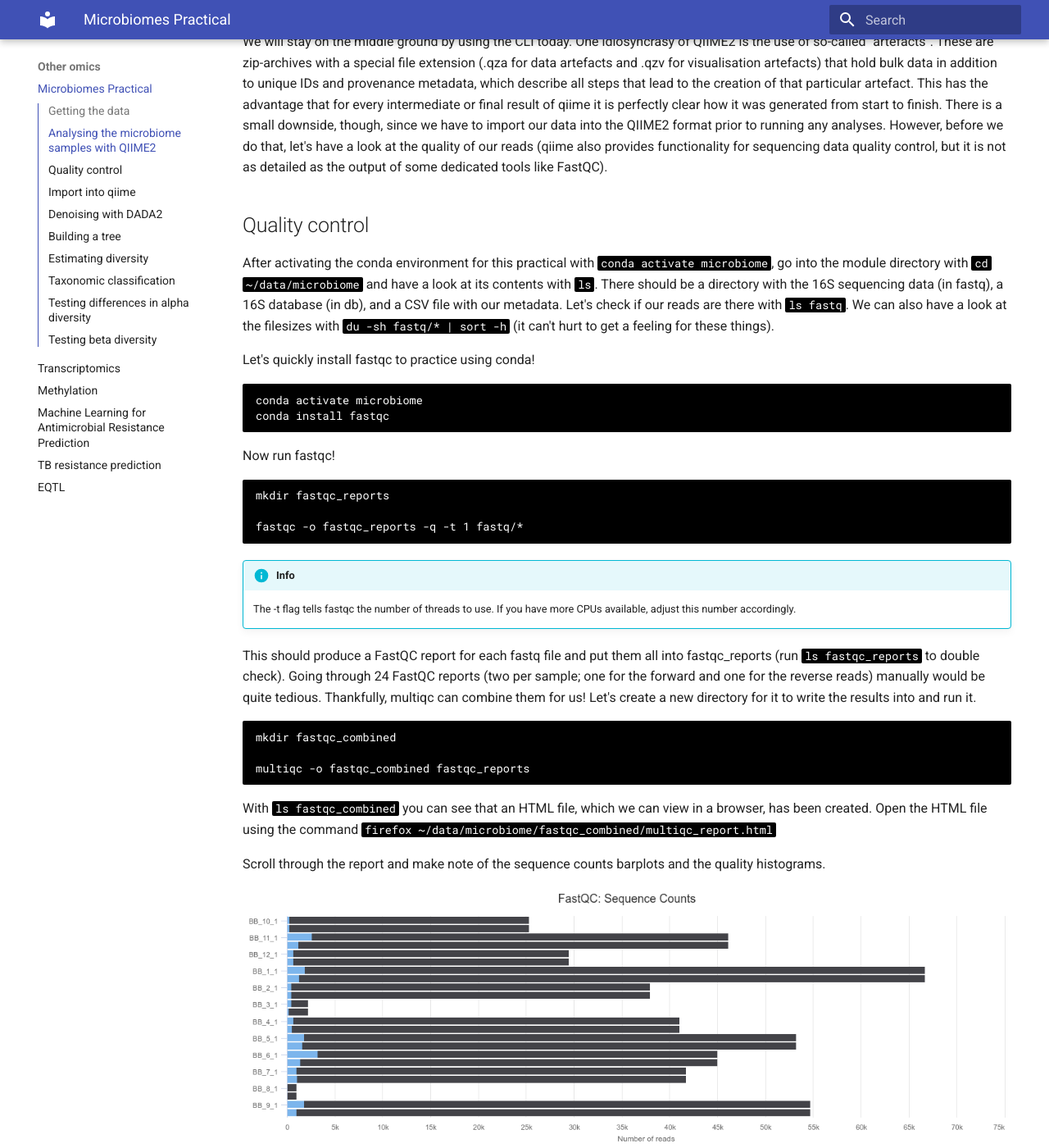
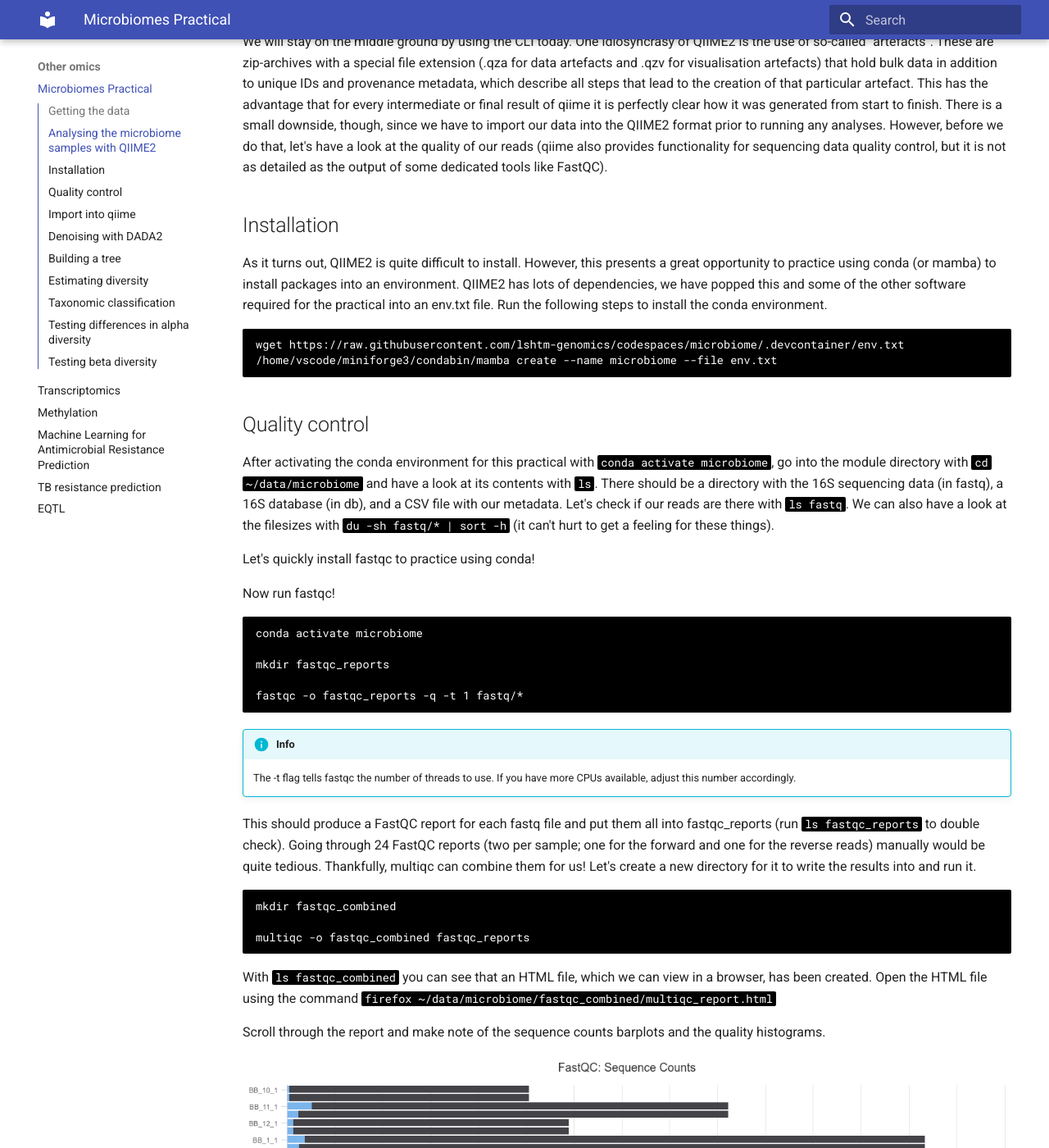
Before and after one commit to lshtm-genomics/omics-course, an MkDocs documentation site: the page built from docs/other-omics/microbiome.md, in a window 1280 px wide and 1400 px high, scrolled down 1483 px. Shown: the whole window at 82% size. Built offline with MkDocs 1.6.1 and Material for MkDocs 9.7.7, drawn with Linux system fonts in a browser that asks for light colours.

Commit message:
Update microbiome.md

````diff
--- a/docs/other-omics/microbiome.md
+++ b/docs/other-omics/microbiome.md
@@ -29,19 +29,25 @@ For this practical we are considering 12 samples of vaginal swab that were taken
 Out of all tookits aiming at the unification of the analysis of microbiome data, QIIME (pronounced "chime") and its successor QIIME2 have grown the largest user base in recent years (mostly due to the ease of use and comprehensive online documentation). QIIME2 wraps an extensive suite of third party tools (covering most of the "standard" microbiome pipeline from preprocessing and filtering of raw sequencing reads to statistical tests on diversity metrics and analyses on differential abundance of single taxa) into a single command line interface. In addition, it also provides a GUI as well as a python API for both less and more technically inclined users. We will stay on the middle ground by using the CLI today.
 One idiosyncrasy of QIIME2 is the use of so-called "artefacts". These are zip-archives with a special file extension (.qza for data artefacts and .qzv for visualisation artefacts) that hold bulk data in addition to unique IDs and provenance metadata, which describe all steps that lead to the creation of that particular artefact. This has the advantage that for every intermediate or final result of qiime it is perfectly clear how it was generated from start to finish. There is a small downside, though, since we have to import our data into the QIIME2 format prior to running any analyses. However, before we do that, let's have a look at the quality of our reads (qiime also provides functionality for sequencing data quality control, but it is not as detailed as the output of some dedicated tools like FastQC).
 
+## Installation
+As it turns out, QIIME2 is quite difficult to install. However, this presents a great opportunity to practice using conda (or mamba) to install packages into an environment. QIIME2 has lots of dependencies, we have popped this and some of the other software required for the practical into an env.txt file. Run the following steps to install the conda environment.
+
+```
+wget https://raw.githubusercontent.com/lshtm-genomics/codespaces/microbiome/.devcontainer/env.txt
+/home/vscode/miniforge3/condabin/mamba create --name microbiome --file env.txt
+```
+
 ## Quality control
 
 After activating the conda environment for this practical with `conda activate microbiome`, go into the module directory with `cd ~/data/microbiome` and have a look at its contents with `ls`. There should be a directory with the 16S sequencing data (in fastq), a 16S database (in db), and a CSV file with our metadata. Let's check if our reads are there with `ls fastq`. We can also have a look at the filesizes with `du -sh fastq/* | sort -h` (it can't hurt to get a feeling for these things).
 
 Let's quickly install fastqc to practice using conda!
 
-```
-conda activate microbiome
-conda install fastqc
-```
 Now run fastqc!
 
 ```
+conda activate microbiome
+
 mkdir fastqc_reports
 
 fastqc -o fastqc_reports -q -t 1 fastq/*
````
